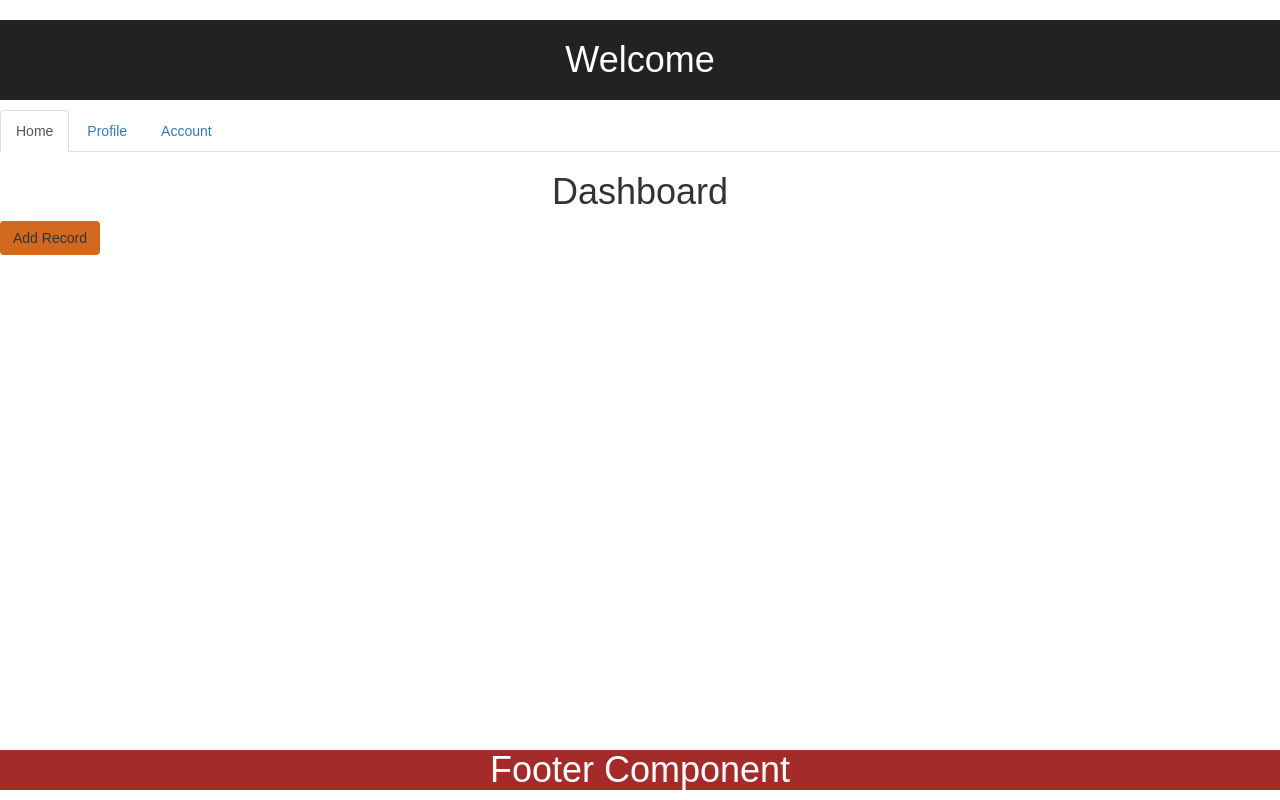
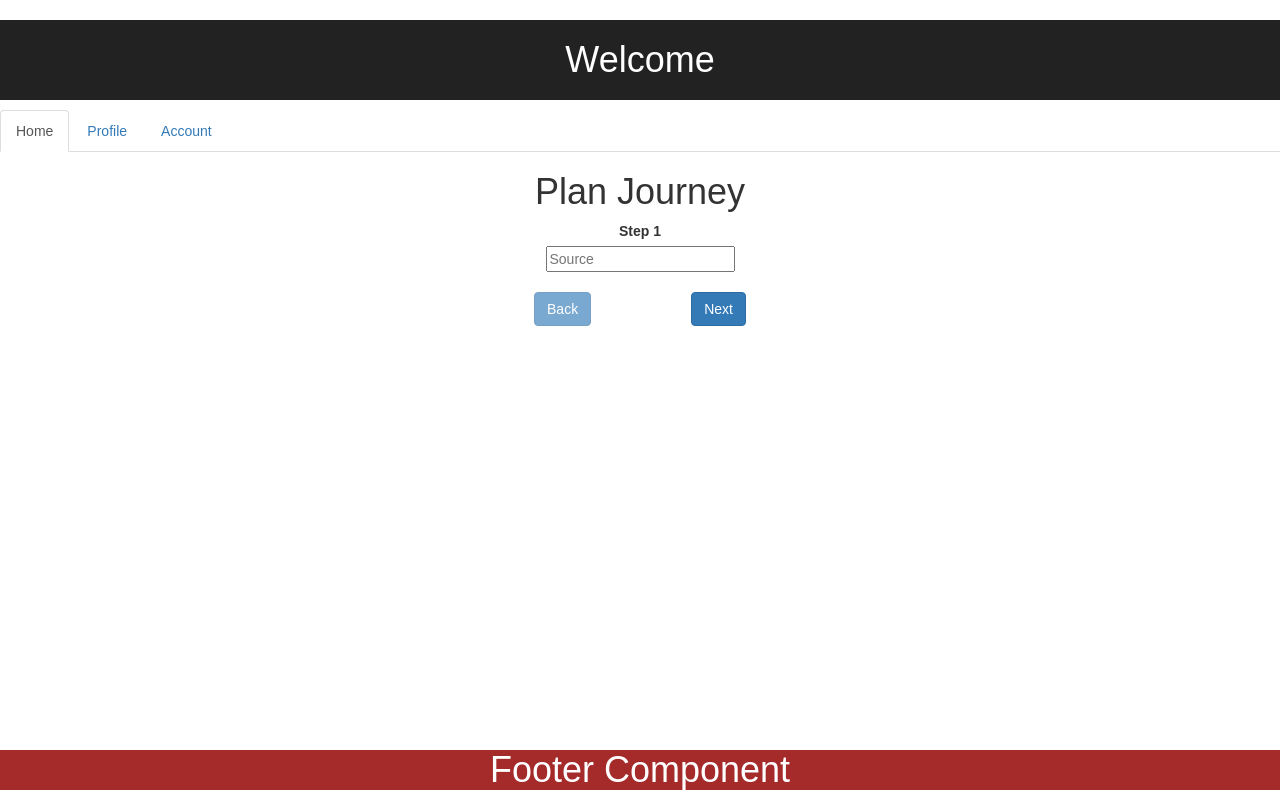
Before and after one commit to Satzya/react-application, a React (Create React App) app: page / in a window 1280 px wide. Built offline with nearby package versions, Linux system fonts and the light colour scheme.

Commit message:
Added dash content

```diff
--- a/package.json
+++ b/package.json
@@ -5,6 +5,7 @@
   "dependencies": {
     "react": "^16.13.0",
     "react-dom": "^16.13.0",
+    "react-router-dom": "^5.1.2",
     "react-scripts": "1.1.5"
   },
   "scripts": {
--- a/src/components/Dashboard/Dashboard.css
+++ b/src/components/Dashboard/Dashboard.css
@@ -2,3 +2,12 @@
     display: block;
     background-color: chocolate;
 }
+
+.nextButtonPlacer{
+    margin-top: 20px;
+}
+
+.backButtonPlacer{
+    margin-right: 100px;
+    margin-top: 20px;
+}
--- a/src/components/Dashboard/Dashboard.js
+++ b/src/components/Dashboard/Dashboard.js
@@ -1,6 +1,7 @@
 import React from "react";
 import Header from './../Header/Header';
 import Footer from './../Footer/Footer';
+import Profile from './../Profile/Profile';
 import './Dashboard.css'
 
 class Dashboard extends React.Component {
@@ -9,28 +10,75 @@ class Dashboard extends React.Component {
         this.state = {
             buttonName: 'Add Record',
             active: "active",
-            inactive: "",
-            navTabs: ["Home", "Profile", "Account"]
+            navTabs: ["Home", "Profile", "Account"],
+            dashHiddenFlag: false,
+            profileHiddenFlag: true,
+            sectionHeading: "Plan Journey",
+            journeyDetails: {
+                sourceLocation: "Source",
+                destLocation: "Destination",
+            },
+            steps: "Step 1",
+            backButtonDisabled: true
         }
     }
 
-    setNavData = async (idContent) => {
-        console.log(idContent.currentTarget.id);
+    setNavData = (idContent) => {
+        idContent.currentTarget.parentNode.childNodes.forEach((element) => {
+            element.classList.remove("active")
+        })
+        idContent.currentTarget.classList.add("active")
         switch (idContent.currentTarget.id) {
             case "Profile": {
-                idContent.currentTarget.className = this.state.active
-                this.setState({ active: "" })
+                this.setState({ buttonName: "Profile" })
+                this.setState({ profileHiddenFlag: false })
+                this.setState({ dashHiddenFlag: true })
+                this.setState({ sectionHeading: "Profile Details" })
                 break;
             }
             case "Home": {
-                idContent.currentTarget.className = this.state.active
-                this.setState({ active: "" })
+                this.setState({ buttonName: "Add data" })
+                this.setState({ dashHiddenFlag: false })
+                this.setState({ profileHiddenFlag: true })
+                this.setState({ sectionHeading: "Plan Journey" })
                 break;
             }
             default: {
-                console.log("HAHA")
+                this.setState({ buttonName: "Non Operational" })
+                break;
             }
         }
+    }
+
+
+    setChanges = (event) => {
+        console.log(event.currentTarget.classList)
+        this.setState({
+            journeyDetails: Object.assign({}, this.state.journeyDetails, {
+                sourceLocation: this.state.journeyDetails.destLocation
+            })
+        })
+        this.setState({ steps: "Step 2" })
+    }
+
+    jj = () => {
+        this.setState({ backButtonDisabled: false })
+    }
+
+    dashBoardContent = () => {
+        return (
+            <div>
+                <h1 className="User-data">{this.state.sectionHeading}</h1>
+                <div hidden={this.state.dashHiddenFlag}>
+                    <label>{this.state.steps}</label><br />
+                    <input type="text" placeholder={this.state.journeyDetails.sourceLocation} /><br />
+                    <div>
+                        <button className="btn btn-primary backButtonPlacer" disabled={this.state.backButtonDisabled} onClick={this.setChanges}>Back</button>
+                        <button className="btn btn-primary nextButtonPlacer" onClick={this.jj}>Next</button>
+                    </div>
+                </div>
+            </div>
+        )
     }
 
     render() {
@@ -42,8 +90,8 @@ class Dashboard extends React.Component {
                     inactive={this.state.inactive}
                     navTabs={this.state.navTabs}
                 />
-                <h1 className="User-data">Dashboard</h1>
-                <button className="btn Add-record">{this.state.buttonName}</button>
+                {this.dashBoardContent()}
+                <Profile profileHiddenFlag={this.state.profileHiddenFlag} />
                 <Footer />
             </div>
         )
--- a/src/components/Header/Header.js
+++ b/src/components/Header/Header.js
@@ -1,24 +1,24 @@
 import React from "react";
 import './Header.css'
 class Header extends React.Component {
-
-    tabIndexValues = []
+    value = "";
+    tabIndexValues = [];
     loadTabIndexes = () => {
         (this.props.navTabs).forEach((e, i) => {
             this.tabIndexValues.push(
-                <li key={e}
-                    className={(i === 0) ? this.props.active : this.props.inactive}
+                <li key={e} onClick={this.getNavSection}
+                    className={(i === 0) ? this.props.active : ""}
                     id={e}>
                     <a>{e}</a>
                 </li>
             )
         }
         )
+        this.value = this.tabIndexValues[0];
         return this.tabIndexValues
     }
 
     getNavSection = (event) => {
-        console.log(event)
         this.props.setNavData(event)
     }
     constructor(props) {
@@ -30,7 +30,7 @@ class Header extends React.Component {
         return (
             <div>
                 <h1 className="App-header App">Welcome {this.props.userName}</h1>
-                <ul className="nav nav-tabs" onClick={this.myRef}>
+                <ul className="nav nav-tabs">
                     {this.loadTabIndexes()}
                     {this.tabIndexValues = []}
                 </ul>
--- /dev/null
+++ b/src/components/Profile/Profile.js
@@ -0,0 +1,20 @@
+import React from "react";
+import './Profile.css'
+
+class Profile extends React.Component {
+    render() {
+        return (
+            <div hidden={this.props.profileHiddenFlag}>
+                <h3>Password Change</h3>
+                <form>
+                    <input type="text" placeholder="Current Password" /><br />
+                    <input type="text" placeholder="New Password" /><br />
+                    <input type="text" placeholder="Confirm Password" /><br />
+                    <input type="submit" value="Confirm" />
+                </form>
+            </div>
+        )
+    }
+}
+
+export default Profile;
```
Also changed, not shown: src/components/Profile/Profile.css (added).
